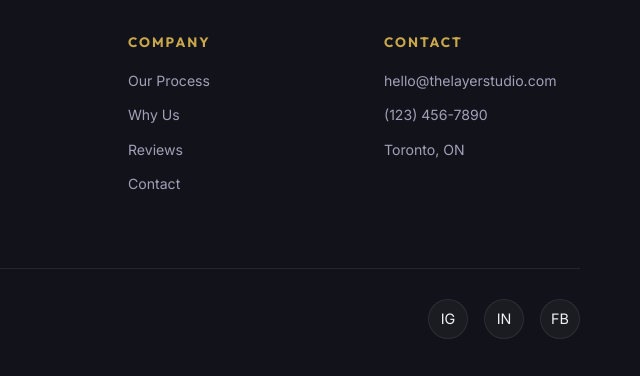
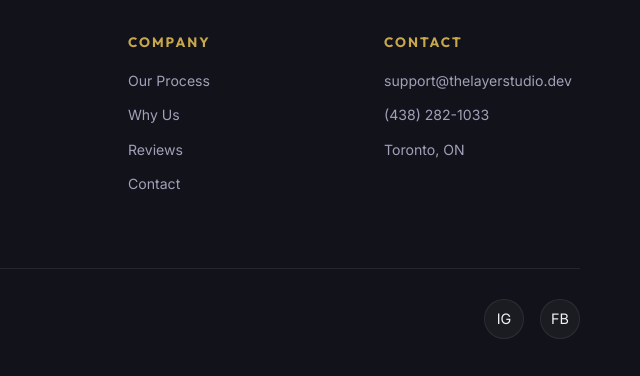
Before and after one commit to matrouhali205-oss/tls-landing-page, a plain HTML site: page index.html in a window 1280 px wide. Shown: the part 7161-7537 px from the top of the page, 640-1280 px from the left. Drawn offline with nearby package versions, Linux system fonts and the light colour scheme.

Commit message:
Add real contact info and social links

```diff
--- a/index.html
+++ b/index.html
@@ -423,17 +423,16 @@
     </div>
     <div class="footer-col">
       <h4>Contact</h4>
-      <a href="mailto:hello@thelayerstudio.com">hello@thelayerstudio.com</a>
-      <a href="tel:+1234567890">(123) 456-7890</a>
+      <a href="mailto:support@thelayerstudio.dev">support@thelayerstudio.dev</a>
+      <a href="tel:+14382821033">(438) 282-1033</a>
       <a href="#">Toronto, ON</a>
     </div>
   </div>
   <div class="footer-bottom">
     <p>© 2026 The Layer Studio. All rights reserved.</p>
     <div class="footer-socials">
-      <a href="#" aria-label="Instagram">IG</a>
-      <a href="#" aria-label="LinkedIn">IN</a>
-      <a href="#" aria-label="Facebook">FB</a>
+      <a href="https://www.instagram.com/tlsdraft/" target="_blank" aria-label="Instagram">IG</a>
+      <a href="https://www.facebook.com/profile.php?id=61588958323891" target="_blank" aria-label="Facebook">FB</a>
     </div>
   </div>
 </footer>
```
Also changed, not shown: 1 other file.
